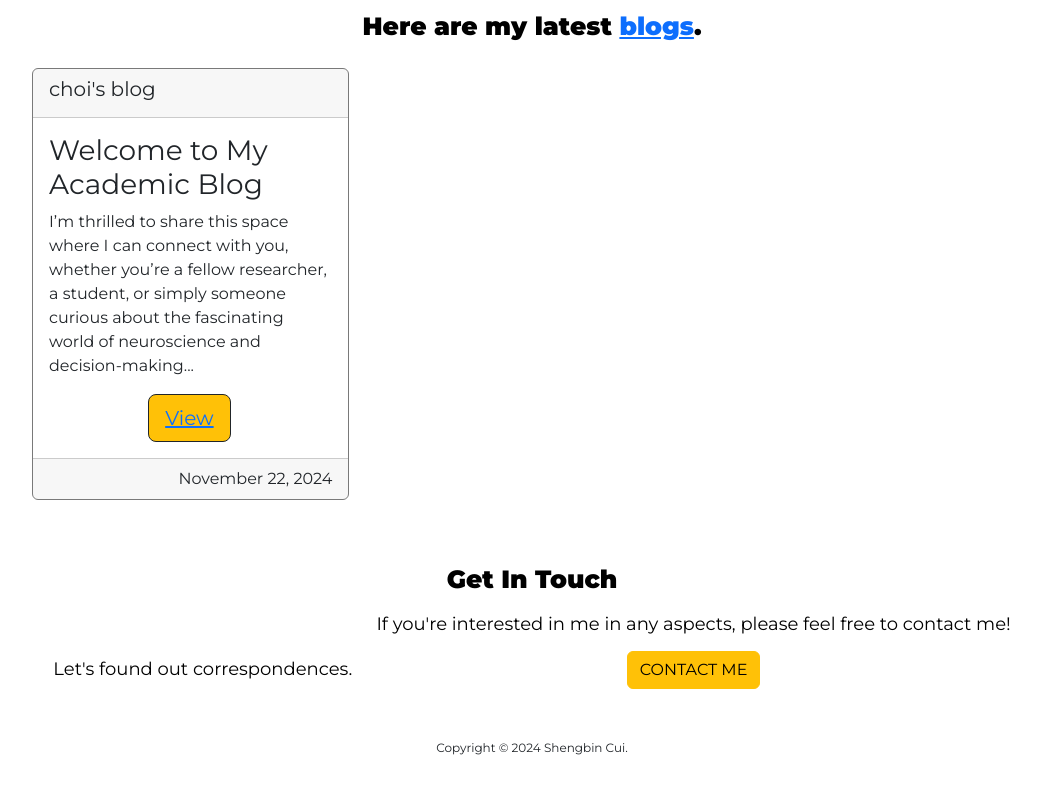
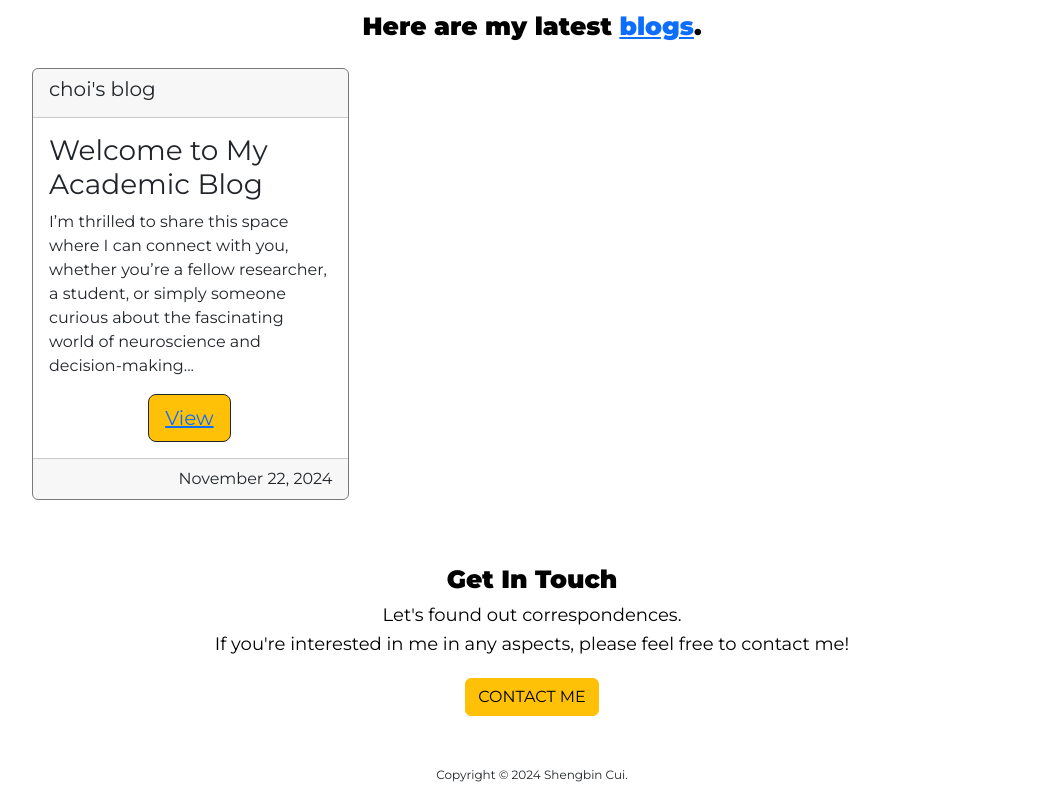
Before and after one commit to ShengbCui/ShengbCui.github.io, a plain HTML site: page index.html in a window 1280 px wide. Shown: the part 1695-2495 px from the top of the page, without its empty margins (108-1149 px from the left). Before the commit the page ends 2468 px from the top, so only its background shows below. Drawn offline with nearby package versions, Linux system fonts and the light colour scheme.

Commit message:
corrected bug in contact section

```diff
--- a/css/styles.css
+++ b/css/styles.css
@@ -190,7 +190,6 @@ img {
 }
 .contact h3 {
     display: inline-block;
-    margin: 10px;
     height: 20px;
     color: black;
     font-size: 18px;
--- a/index.html
+++ b/index.html
@@ -231,10 +231,12 @@
     <!-- Contact -->
     <section class="main" id="contact">
         <div class="contact">
-            <h2 class="contact-title">Get In Touch</h2>
-            <h3 class="contact-slogan">Let's found out correspondences. </h3>
-            <h3 class="contact-message">
+            <h2>Get In Touch</h2>
+            <h3>Let's found out correspondences. </h3>
+            <br>
+            <h3>
                 If you're interested in me in any aspects, please feel free to contact me!
+            </h3>
             </p>
             <a class="btn btn-warning" href="mailto:shengbin.cui.1230@gmail.com">CONTACT ME</a>
         </div>
```
